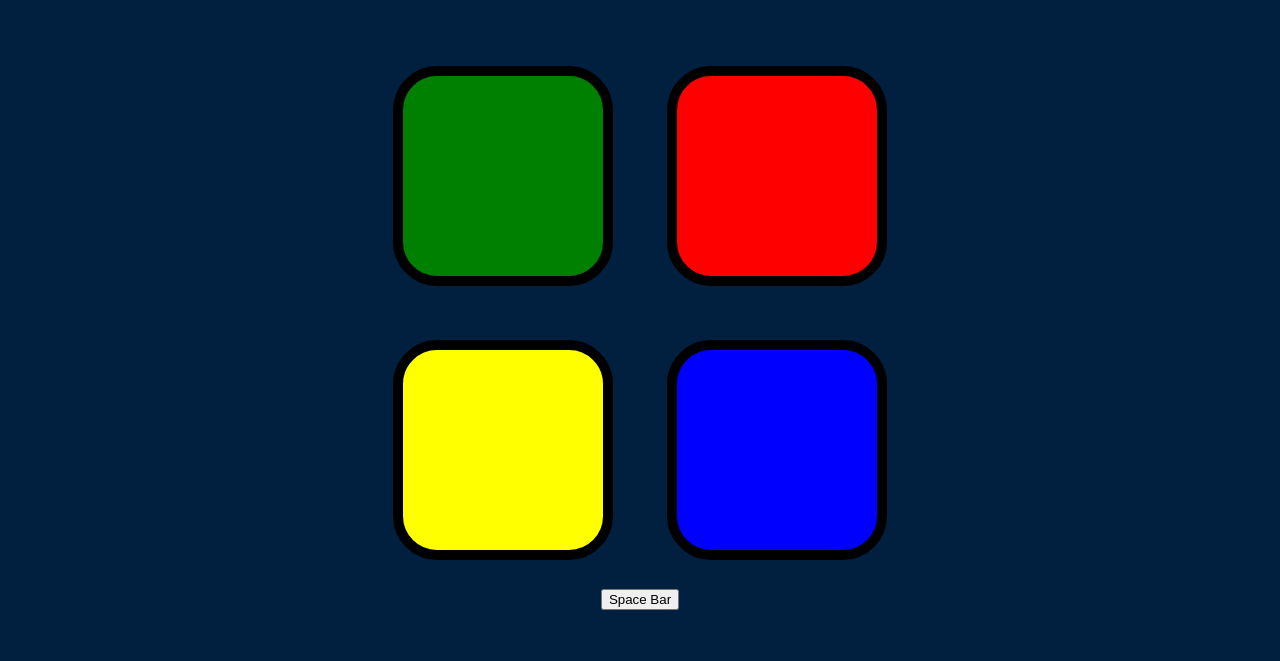
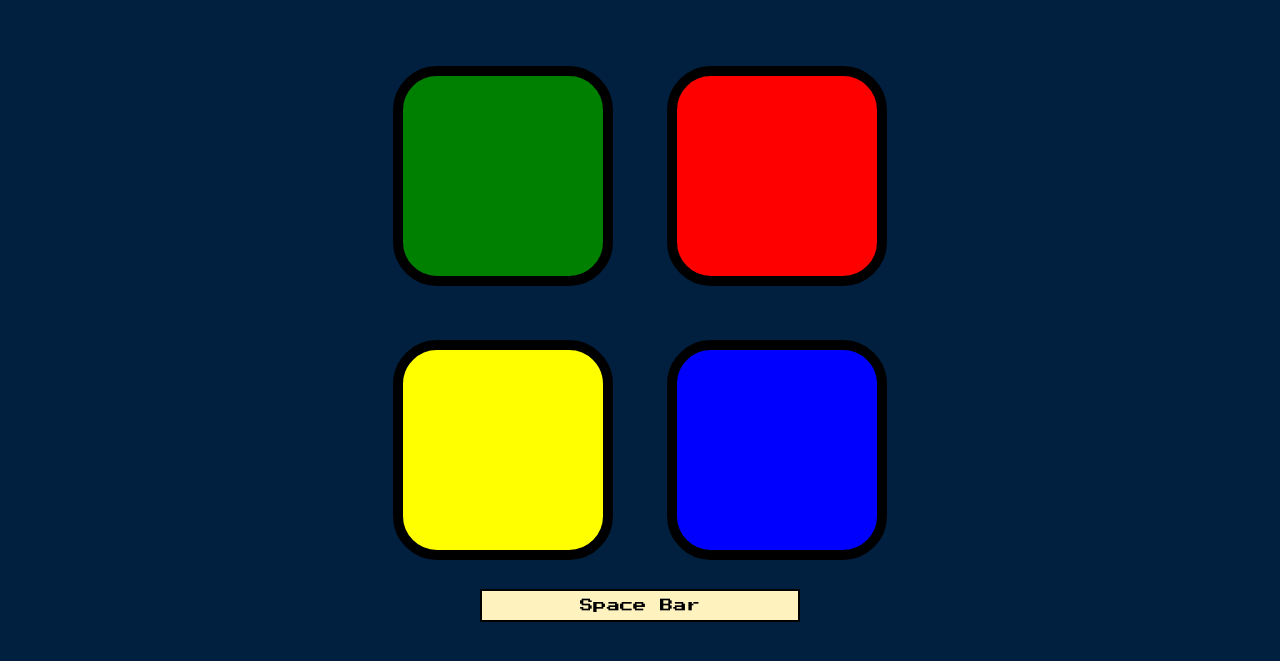
Before and after one commit to RaSh-A/simon-game, a plain HTML site: page index.html in a window 1280 px wide. Shown: the part 133-794 px from the top of the page. Drawn offline with nearby package versions, Linux system fonts and the light colour scheme.

Commit message:
Update styles.css

```diff
--- a/styles.css
+++ b/styles.css
@@ -52,6 +52,17 @@ body {
   background-color: grey;
 }
 
-.blink{
-  text-decoration: blink;
+.spacebar{
+  padding:.5rem;
+  width:20rem;
+  border: 2px solid black;
+  font-family: 'Press Start 2P', cursive;
+  background-color: #FEF2BF;
 }
+
+.pressedBar {
+  box-shadow: 0 0 20px white;
+  background-color: #1a0000;
+  border: 3px solid white;
+  color: white;
+}
```
